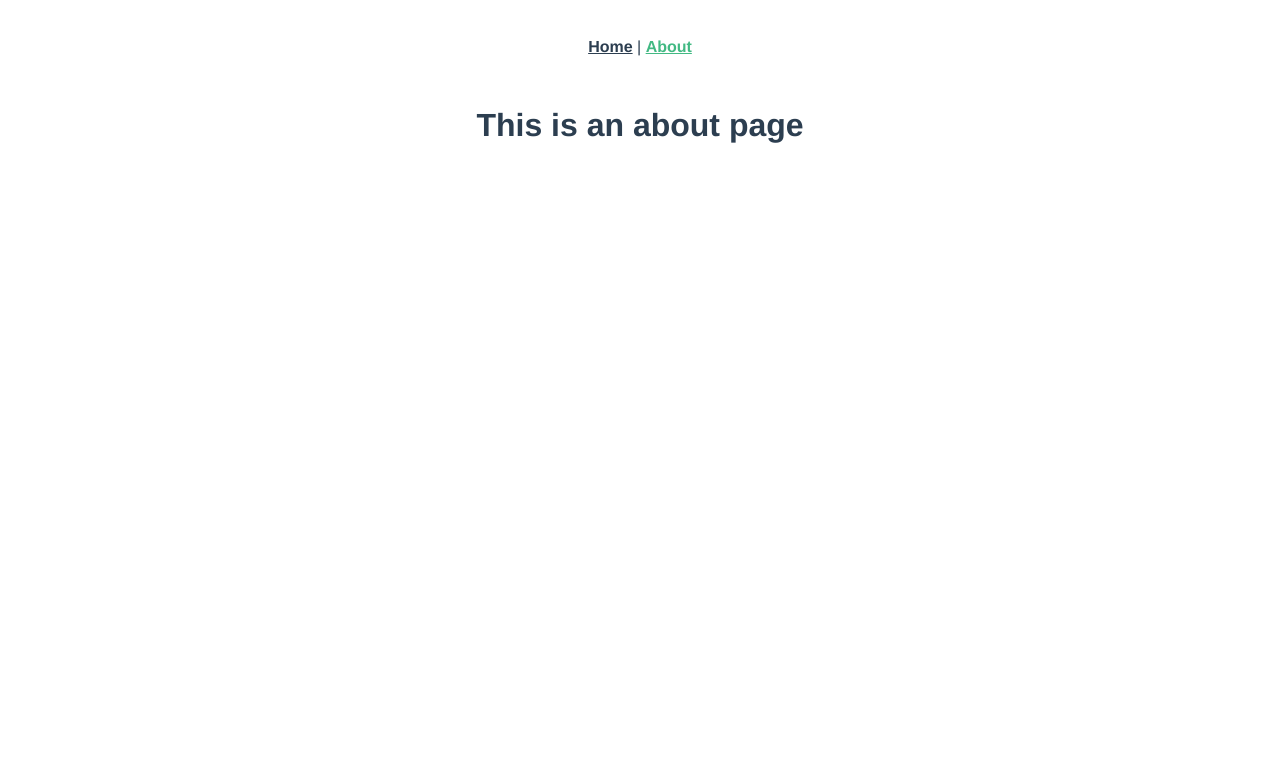
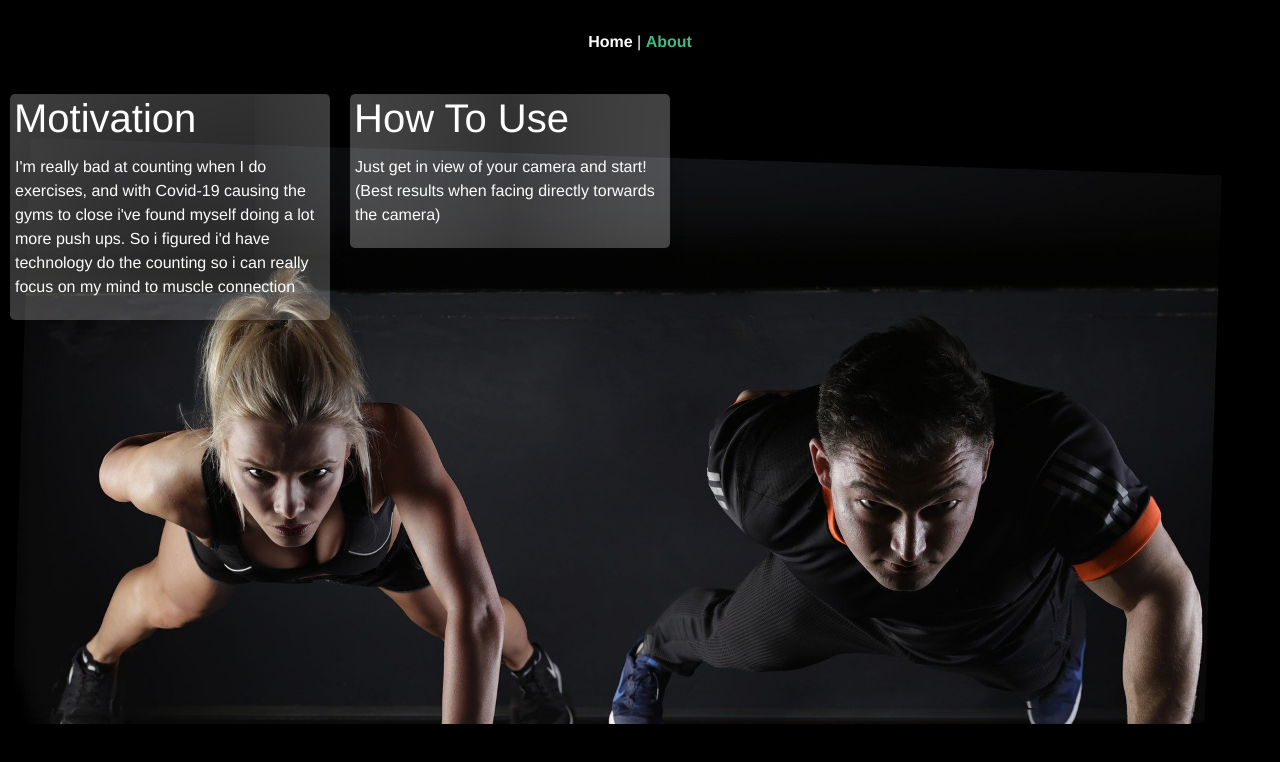
Before and after one commit to About7Sharks/pushupbot, a Vue app: page /about in a window 1280 px wide. Shown: the top 762 px of the page. Built offline with nearby package versions, Linux system fonts and the light colour scheme.

Commit message:
first commit

```diff
--- a/package.json
+++ b/package.json
@@ -7,7 +7,9 @@
     "build": "vue-cli-service build"
   },
   "dependencies": {
-    "core-js": "^3.6.4",
+    "bootstrap": "^4.4.1",
+    "bootstrap-vue": "^2.11.0",
+    "core-js": "^3.6.5",
     "vue": "^2.6.11",
     "vue-router": "^3.1.6",
     "vuex": "^3.1.3"
--- a/public/index.html
+++ b/public/index.html
@@ -5,6 +5,8 @@
     <meta http-equiv="X-UA-Compatible" content="IE=edge">
     <meta name="viewport" content="width=device-width,initial-scale=1.0">
     <link rel="icon" href="<%= BASE_URL %>favicon.ico">
+    <script src="https://cdn.jsdelivr.net/npm/@tensorflow/tfjs@1.3.1/dist/tf.min.js"></script>
+    <script src="https://cdn.jsdelivr.net/npm/@teachablemachine/image@0.8/dist/teachablemachine-image.min.js"></script>
     <title><%= htmlWebpackPlugin.options.title %></title>
   </head>
   <body>
--- a/src/App.vue
+++ b/src/App.vue
@@ -14,7 +14,10 @@
   -webkit-font-smoothing: antialiased;
   -moz-osx-font-smoothing: grayscale;
   text-align: center;
-  color: #2c3e50;
+  color: #fdfdfd;
+  background:black;
+  min-width: 100vw;
+  min-height: 100vh;
 }
 
 #nav {
@@ -22,7 +25,7 @@
 
   a {
     font-weight: bold;
-    color: #2c3e50;
+    color: #ffffff;
 
     &.router-link-exact-active {
       color: #42b983;
--- a/src/main.js
+++ b/src/main.js
@@ -2,7 +2,11 @@ import Vue from 'vue'
 import App from './App.vue'
 import router from './router'
 import store from './store'
-
+import { BootstrapVue } from 'bootstrap-vue'
+import 'bootstrap/dist/css/bootstrap.css'
+import 'bootstrap-vue/dist/bootstrap-vue.css'
+// Install BootstrapVue
+Vue.use(BootstrapVue)
 Vue.config.productionTip = false
 
 new Vue({
--- a/src/views/About.vue
+++ b/src/views/About.vue
@@ -1,5 +1,56 @@
 <template>
   <div class="about">
-    <h1>This is an about page</h1>
+    <!-- <img src="../assets/pushUp.jpg" alt=""> -->
+  <div class="content">
+    <h1>Motivation</h1>
+    <p>I'm really bad at counting when I do exercises, and with Covid-19 causing the gyms to close i've found myself doing a lot more push ups. So i figured i'd have technology do the counting so i can really focus on my mind to muscle connection</p>
+  </div>
+  <div class="content">
+    <h1>How To Use</h1>
+    <p>Just get in view of your camera and start! (Best results when facing directly torwards the camera)</p>
+  </div>
   </div>
 </template>
+<style lang="scss" scoped>
+.about{
+  width: 100%;
+  height: 100%;
+  min-height: 80vh;
+  text-align: left;
+  background-size: cover;
+  background-image: url('../assets/pushUp.jpg');
+  display: inline-flex;
+  flex-direction: row;
+  flex-wrap: wrap;
+  .content{
+    margin: 10px;
+    width: 320px;
+    height: 100%;
+    box-shadow: 0 0 1rem 0 rgba(0, 0, 0, .2);
+    border-radius: 5px;
+    position: relative;
+    z-index: 1;
+    overflow: hidden;
+    h1{
+      padding-left: 4px;
+    }
+    p{
+      padding: 5px;
+    }
+    &:before {
+    content: "";
+    position: absolute;
+    background: inherit;
+    z-index: -1;
+    top: 0;
+    left: 0;
+    right: 0;
+    bottom: 0;
+    box-shadow: inset 0 0 2000px rgba(255, 255, 255, .5);
+    filter: blur(10px);
+    margin: -20px;
+}
+  }
+
+}
+</style>
--- a/src/views/Home.vue
+++ b/src/views/Home.vue
@@ -1,18 +1,164 @@
 <template>
-  <div class="home">
-    <img alt="Vue logo" src="../assets/logo.png">
-    <HelloWorld msg="Welcome to Your Vue.js App"/>
+  <div >
+   <div class="home">
+      <div class="MainUi">
+      <!-- <h1>Welcome To Push Up Coach</h1> -->
+         <h1> Push Ups</h1>
+         <h2>{{counter}}</h2>
+    <b-button variant=outline-light @click="init()">Start Set</b-button>
+    </div>
+    <div id="webcam-container"></div>
+   </div>
+    <!-- <div id="label-container"></div> -->
+    <!-- {{currentPosistion}}
+    UP:{{upProb}} | DOWN:{{downProb}} -->
   </div>
 </template>
 
 <script>
-// @ is an alias to /src
-import HelloWorld from '@/components/HelloWorld.vue'
+  export default {
+    name: 'Home',
+    data() {
+      return {
+        URL:"https://teachablemachine.withgoogle.com/models/DoymK5tqx/",
+        model:{},
+        webcam:{},
+        labelContainer:{},
+        maxPredictions:{},
+        downProb:0,
+        upProb:0,
+        currentPosistion:'',
+        counter:0
+      }
+    },
+    mounted(){
+      // this.init()
+    },
+    methods: {
+      async init() {
+        const modelURL = this.URL + "model.json";
+        const metadataURL = this.URL + "metadata.json";
+        this.model = await tmImage.load(modelURL, metadataURL);
+        this.maxPredictions = this.model.getTotalClasses();
+        const flip = true; // whether to flip the webcam
+        this.webcam = new tmImage.Webcam(300, 300, flip); // width, height, flip
+        await this.webcam.setup(); // request access to the webcam
+        await this.webcam.play();
+        window.requestAnimationFrame(this.loop);
+        // append elements to the DOM
+        let webCamContainer= document.getElementById("webcam-container")
+        webCamContainer.childNodes.length>0?webCamContainer.removeChild(webCamContainer.childNodes[0]):''
+        webCamContainer.appendChild(this.webcam.canvas);
+        this.labelContainer = document.getElementById("label-container");
+        for (let i = 0; i < this.maxPredictions; i++) { // and class labels
+          this.labelContainer.appendChild(document.createElement("div"));
+        }
+      },
 
-export default {
-  name: 'Home',
-  components: {
-    HelloWorld
+      async loop() {
+        this.webcam.update(); // update the webcam frame
+        await this.predict();
+        window.requestAnimationFrame(this.loop);
+      },
+
+      async predict() {
+        const prediction = await this.model.predict(this.webcam.canvas);
+        console.log(prediction[0].probability)
+        this.downProb=prediction[0].probability
+        this.upProb=prediction[1].probability
+
+        if(this.upProb>.8){
+          this.currentPosistion=='Up'?'':this.counter++
+          this.currentPosistion='Up'
+        }else if(this.downProb>.8){
+          this.currentPosistion='Down'
+        }
+        // this.currentPosistion=prediction.className.Down>prediction.className.Up
+        // prediction.className.Down>.85?
+
+        // for (let i = 0; i < this.maxPredictions; i++) {
+        //   const classPrediction =
+        //     prediction[i].className + ": " + prediction[i].probability.toFixed(2);
+        //   this.labelContainer.childNodes[i].innerHTML = classPrediction;
+        //   // console.log(classPrediction)
+        // }
+      }
+    }
   }
+</script>
+<style lang="scss" scoped>
+.home{
+  display: inline-flex;
+  flex-wrap: wrap;
+  border: 1px solid white;
+  border-radius: 25px;
+  position: relative;
+  box-shadow: 0 0 1rem 0 rgba(0, 0, 0, .2);
+  z-index: 1;
+  overflow: hidden;
+  &:before {
+    content: "";
+    position: absolute;
+    background: inherit;
+    z-index: -1;
+    top: 0;
+    left: 0;
+    right: 0;
+    bottom: 0;
+    box-shadow: inset 0 0 60px rgba(255, 255, 255, .5);
+    filter: blur(10px);
+    margin: -20px;
 }
-</script>
+  .MainUi{
+    display: grid;
+    grid-template-columns: 1fr;
+    grid-template-rows:25px 1fr 30px;
+    grid-column-gap: 0px;
+    grid-row-gap: 0px;
+
+    position: relative;
+    box-shadow: 0 0 1rem 0 rgba(0, 0, 0, .2);
+    min-height: 200px;
+    min-width: 300px;
+    margin: 0 auto;
+
+    h1{
+      text-decoration: underline;
+      text-align: left;
+      padding-left:10px;
+    }
+    h2{
+      font-size: 5rem;
+      align-self: center;
+      color: rgb(54, 133, 179);
+    }
+    .btn{
+      width: 100%;
+      bottom: 0;
+      position: absolute;
+      border-bottom-left-radius: 25px;
+    }
+  }
+  #webcam-container{
+    border-left: 1px solid white;
+    margin: 0 auto;
+    width: 300px;
+    height: 300px;
+    // border: 1px solid white;
+  }
+   @media only screen and (max-width: 602px) {
+    .MainUi{
+      width: 100%;
+      h1{
+         text-align: center;
+      }
+      .btn{
+        border-bottom-left-radius: 0px;
+      }
+    }
+    #webcam-container{
+      border: none;
+    }
+   }
+}
+</style>
```
Also changed, not shown: src/assets/pushUp.jpg (added), 1 other file (tests, documents, lock files or other folders).
